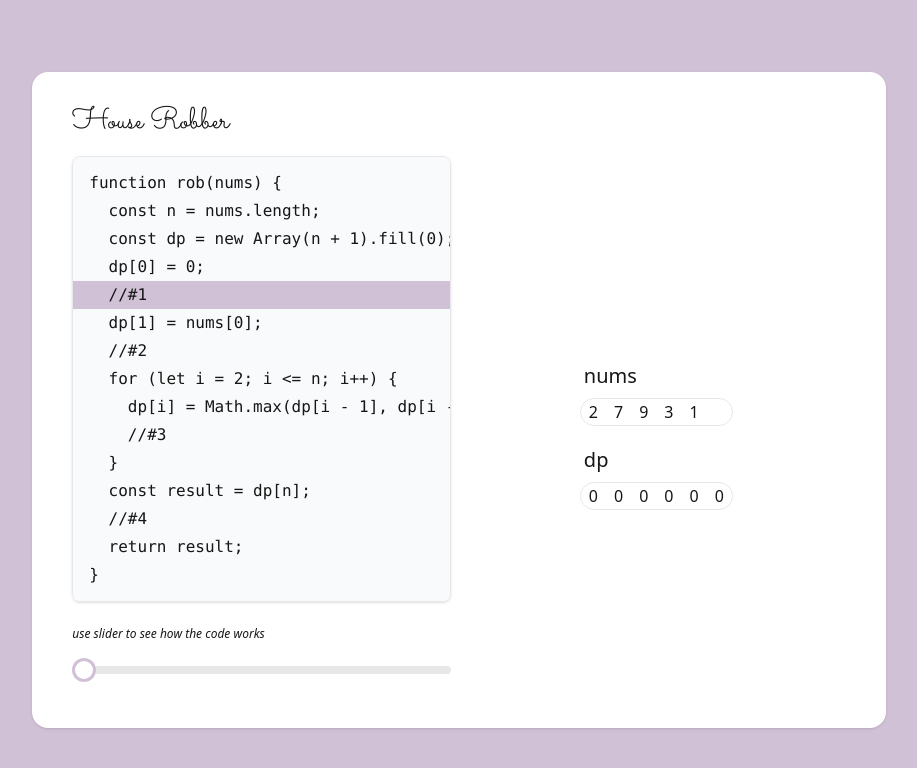
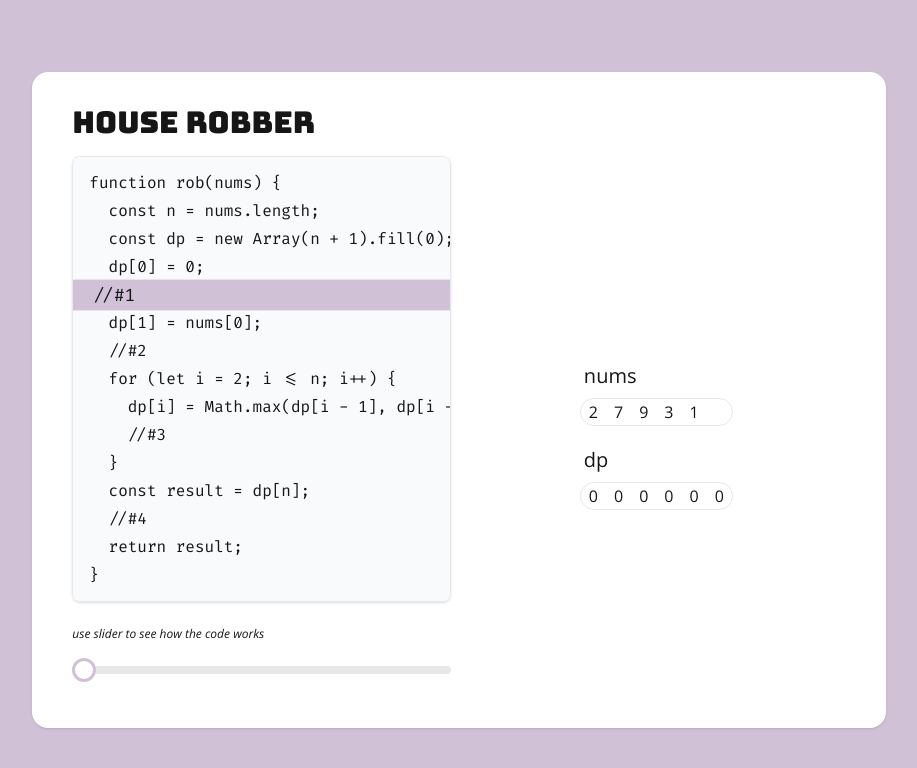
Before and after one commit to jaroslaw-weber/algo-lens, a Next.js app: page / in a window 1280 px wide. Shown: the top 768 px of the page, without its empty margins (181-1098 px from the left). Built offline with nearby package versions, Linux system fonts and the light colour scheme.

Commit message:
add animations on transitions

```diff
--- a/components/CodePreview.tsx
+++ b/components/CodePreview.tsx
@@ -2,11 +2,11 @@ import React from 'react';
 
 const CodePreview = ({ code, highlightLineIndex }) => {
   return (
-    <pre className="code bg-base-200 shadow border rounded-lg py-3 font-sm leading-3 overflow-auto">
+    <pre className="code bg-base-200 shadow border rounded-lg py-3 font-sm font-code leading-3 overflow-auto">
       {code.split('\n').map((line, index) => (
         <div
           key={index}
-          className={`px-4 py-2 ${index === highlightLineIndex ? 'bg-primary' : ''}`}
+          className={`px-4 py-2 transition-transform transition-colors duration-100 ${index === highlightLineIndex ? 'bg-primary scale-110' : ''}`}
         >
           {line}
         </div>
--- a/components/DisplayNumber.tsx
+++ b/components/DisplayNumber.tsx
@@ -1,12 +1,24 @@
-import React from "react";
-import { ArrayVariable, NumberVariable } from "../src/problem/Problem";
+import React, { useEffect, useState } from "react";
+import { NumberVariable } from "../src/problem/Problem";
 
-const DisplayNumber =  ({ data }: { data: NumberVariable }) => {
-  return (<div className="stats">
-    <div className="stat">
-      <div className="stat-title text-sm">{data.label}</div>
-      <div className="stat-value text-2xl">{data.value}</div>
-    </div></div>
+const DisplayNumber = ({ data }: { data: NumberVariable }) => {
+  const [toggle, setToggle] = useState(false);
+
+  useEffect(() => {
+    setToggle((current) => !current); // Toggle the state to trigger the animation
+  }, [data.value]);
+
+  const animationClass = toggle ? "text-gray-400" : "text-gray-800";
+
+  return (
+    <div className="stats flex-1 ">
+      <div className="stat">
+        <div className="stat-title text-sm">{data.label}</div>
+        <div className={`stat-value text-2xl `}>
+          <p className={`transition-colors ${animationClass} duration-75 `}>{data.value}</p>
+        </div>
+      </div>
+    </div>
   );
 };
 
--- a/components/DisplayState.tsx
+++ b/components/DisplayState.tsx
@@ -14,7 +14,7 @@ const DisplayState = ({ state }) => {
     switch (variable.type) {
       case "number": {
         const data = variable as NumberVariable
-        numbers.push(<DisplayNumber data={data} />);
+        numbers.push(<DisplayNumber data={data}  />);
         break;
       }
       case "array": {
@@ -26,9 +26,9 @@ const DisplayState = ({ state }) => {
   }
 
   return (
-    <div className="flex flex-col  h-full items-center justify-center">
+    <div className="flex flex-col  h-full items-center justify-center ">
       {/* Render numbers in a grid layout */}
-      <div className="grid grid-cols-2 gap-4 mb-4 justify-center">
+      <div className="grid grid-cols-2 gap-4 mb-4 justify-center grid-animate">
         {numbers}
       </div>
 
--- a/components/ProblemVisualizer.tsx
+++ b/components/ProblemVisualizer.tsx
@@ -44,7 +44,7 @@ const ProblemVisualizer: React.FC<ProblemVisualizerProps<any, any>> = ({
     <div className="card bg-white w-2/3 mx-auto p my-8 min-h-full shadow">
       <div className="card-body">
         <h2 className="font-display text-3xl pl-2">{title}</h2>
-        <div className="flex flex-row">
+        <div className="flex flex-row ">
           <div className="flex-1 p-2  w-1/2">
             <CodePreview code={code} highlightLineIndex={line} />
 
--- a/pages/index.tsx
+++ b/pages/index.tsx
@@ -23,7 +23,7 @@ const Home: NextPage = () => {
         <link rel="stylesheet" href="https://cdn.jsdelivr.net/npm/@animxyz/core"/>
       </Head>
 
-      <main className="w-full min-h-screen flex flex-col bg-primary items-center justify-center">
+      <main className="w-full min-h-screen font-sans flex flex-col bg-primary items-center justify-center">
 
 {randomProblem ? <ProblemVisualizer problem={randomProblem} /> : null}
       </main>
--- a/styles/globals.css
+++ b/styles/globals.css
@@ -1,14 +1,7 @@
 
-@import url('https://fonts.googleapis.com/css2?family=Sacramento&display=swap');
-
+@import url('https://fonts.googleapis.com/css2?family=Fira+Code:wght@300..700&display=swap');
+@import url('https://fonts.googleapis.com/css2?family=Open+Sans:ital,wght@0,300..800;1,300..800&display=swap');
+@import url('https://fonts.googleapis.com/css2?family=Bungee&display=swap');
 @tailwind base;
 @tailwind components;
 @tailwind utilities;
-
-
-
-.font1 {
-	font-family: "Concert One", sans-serif;
-	font-weight: 400;
-	font-style: normal;
-  }
--- a/tailwind.config.js
+++ b/tailwind.config.js
@@ -7,14 +7,31 @@ module.exports = {
     "./src/**/*.{js,ts,jsx,tsx}",
   ],
   theme: {
-    extend: { fontFamily: {
-      'display': ['"Sacramento"', 'sans-serif']
-    }},
+    extend: {
+      translate: {
+        'full': '100%',
+        '-full': '-100%',
+      },
+      keyframes: {
+        falling: {
+          '0%': { transform: 'translateY(-100px) scale(0.5)', opacity: '0' },
+          '100%': { transform: 'translateY(0) scale(1)', opacity: '1' },
+        }
+      },
+      animation: {
+        'falling': 'falling 0.5s ease-out forwards',
+      },
+      fontFamily: {
+        'sans': ["Open Sans", 'sans-serif'],
+        'display': ["Bungee", 'sans-serif'],
+        'code': ["Fira Code", 'monospace']
+      }
+    },
   }, plugins: [
     require('daisyui'),
   ],
   daisyui: {
     themes: ["pastel"],
-    theme:"pastel"
+    theme: "pastel"
   }
 };
```
